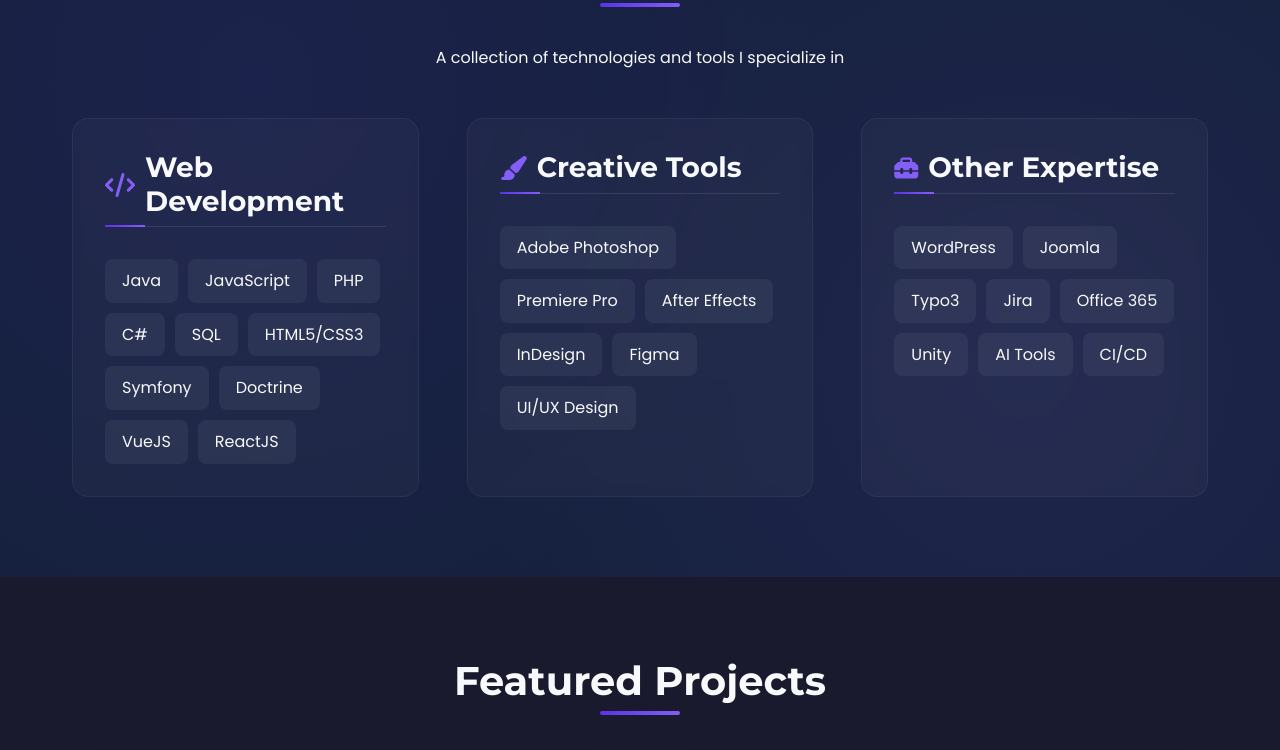
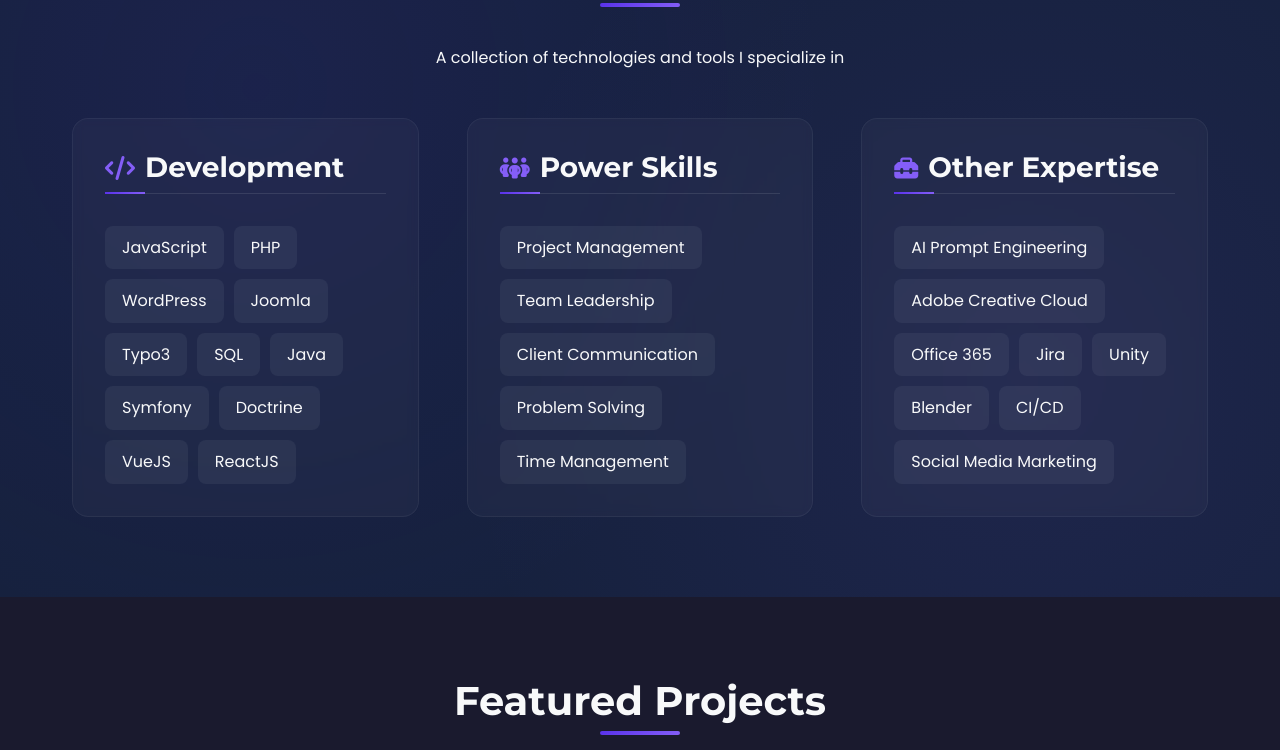
Before and after one commit to 1FailX1/1FailX1.github.io, a plain HTML site: page index.html in a window 1280 px wide. Shown: the part 1661-2411 px from the top of the page. Drawn offline with nearby package versions, Linux system fonts and the light colour scheme.

Commit message:
Changed section "Creative Tools" to "Power Skills"

```diff
--- a/index.html
+++ b/index.html
@@ -105,7 +105,7 @@
                     <p>I'm a soon-to-be graduate from <strong>HTL Rennweg</strong> with a specialization in
                         <strong>Media Technology – Web Development</strong>. My passion lies in creating modern,
                         efficient, and visually stunning web applications.</p>
-                    <p>As an accomplished <span class="text-accent">Rocket League Coach on Fiverr</span>, I've earned
+                    <p>As an accomplished <a class="text-accent" href="https://www.fiverr.com/s/8zl2VmZ">Rocket League Coach on Fiverr</a>, I've furthermore earned
                         the "Fiverr's Choice" award for my dedication to quality service and client satisfaction.</p>
                     <p>My professional background includes experience in photography and office automation, giving me a
                         well-rounded perspective on digital media and business operations.</p>
@@ -118,6 +118,7 @@
                         <span class="about-tag">Digital Creative</span>
                         <span class="about-tag">Coding Competitor</span>
                         <span class="about-tag">Athlete</span>
+                        <span class="about-tag">Gaming Coach</span>
                     </div>
                 </div>
             </div>
@@ -133,14 +134,15 @@
             </div>
             <div class="skills-categories">
                 <div class="skills-category" data-aos="fade-up">
-                    <h3><i class="fas fa-code"></i> Web Development</h3>
+                    <h3><i class="fas fa-code"></i> Development</h3>
                     <div class="skills-list">
-                        <div class="skill-item">Java</div>
                         <div class="skill-item">JavaScript</div>
                         <div class="skill-item">PHP</div>
-                        <div class="skill-item">C#</div>
+                        <div class="skill-item">WordPress</div>
+                        <div class="skill-item">Joomla</div>
+                        <div class="skill-item">Typo3</div>
                         <div class="skill-item">SQL</div>
-                        <div class="skill-item">HTML5/CSS3</div>
+                        <div class="skill-item">Java</div>
                         <div class="skill-item">Symfony</div>
                         <div class="skill-item">Doctrine</div>
                         <div class="skill-item">VueJS</div>
@@ -148,27 +150,26 @@
                     </div>
                 </div>
                 <div class="skills-category" data-aos="fade-up" data-aos-delay="100">
-                    <h3><i class="fas fa-paintbrush"></i> Creative Tools</h3>
+                    <h3><i class="fas fa-people-group"></i> Power Skills</h3>
                     <div class="skills-list">
-                        <div class="skill-item">Adobe Photoshop</div>
-                        <div class="skill-item">Premiere Pro</div>
-                        <div class="skill-item">After Effects</div>
-                        <div class="skill-item">InDesign</div>
-                        <div class="skill-item">Figma</div>
-                        <div class="skill-item">UI/UX Design</div>
+                        <div class="skill-item">Project Management</div>
+                        <div class="skill-item">Team Leadership</div>
+                        <div class="skill-item">Client Communication</div>
+                        <div class="skill-item">Problem Solving</div>
+                        <div class="skill-item">Time Management</div>
                     </div>
                 </div>
                 <div class="skills-category" data-aos="fade-up" data-aos-delay="200">
                     <h3><i class="fas fa-toolbox"></i> Other Expertise</h3>
                     <div class="skills-list">
-                        <div class="skill-item">WordPress</div>
-                        <div class="skill-item">Joomla</div>
-                        <div class="skill-item">Typo3</div>
+                        <div class="skill-item">AI Prompt Engineering</div>
+                        <div class="skill-item">Adobe Creative Cloud</div>
+                        <div class="skill-item">Office 365</div>
                         <div class="skill-item">Jira</div>
-                        <div class="skill-item">Office 365</div>
                         <div class="skill-item">Unity</div>
-                        <div class="skill-item">AI Tools</div>
+                        <div class="skill-item">Blender</div>
                         <div class="skill-item">CI/CD</div>
+                        <div class="skill-item">Social Media Marketing</div>
                     </div>
                 </div>
             </div>
```
